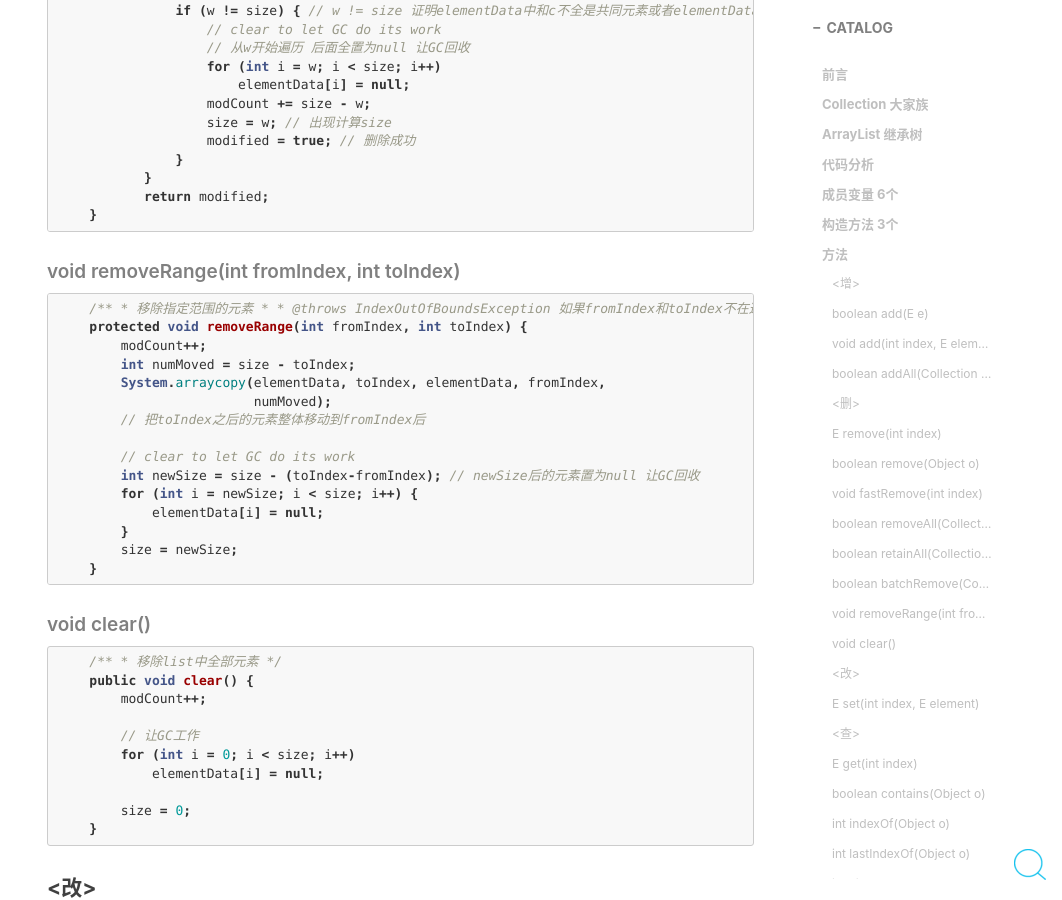
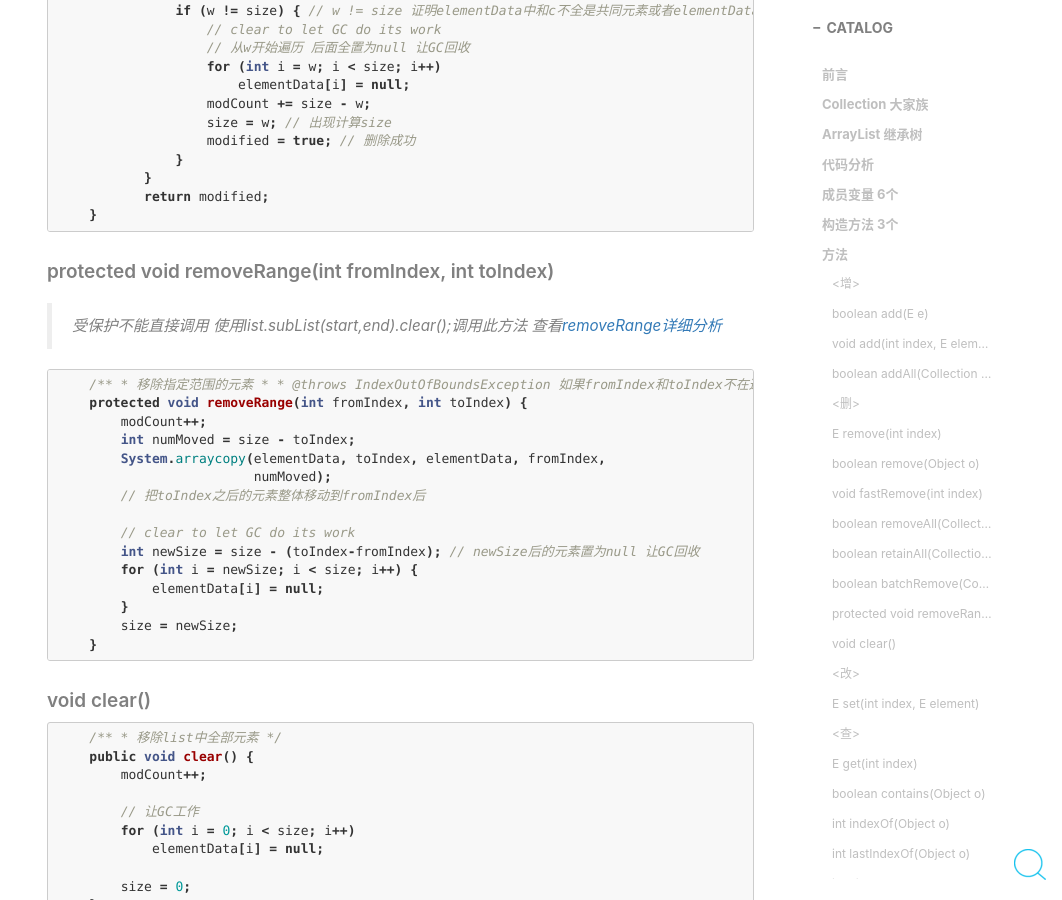
Before and after one commit to xubinux/xubinux.github.io, a Jekyll site: the page built from _posts/2017-03-09-ArrayList-Source-Code.markdown, in a window 1280 px wide and 900 px high, scrolled down 6388 px. Shown: the whole window, without its empty margins (218-1280 px from the left). Built offline with Jekyll 4.4.1, drawn with Linux system fonts in a browser that asks for light colours; nearby versions of some CDN libraries; comment, search, counter and statistics services are not loaded.

Commit message:
修改Bug

````diff
--- a/_posts/2017-03-09-ArrayList-Source-Code.markdown
+++ b/_posts/2017-03-09-ArrayList-Source-Code.markdown
@@ -337,7 +337,12 @@ tags:
     }
 ```
 
-##### void removeRange(int fromIndex, int toIndex)
+##### protected void removeRange(int fromIndex, int toIndex)
+
+> 受保护不能直接调用
+> 使用list.subList(start,end).clear();调用此方法
+> 查看[removeRange详细分析](http://www.cnblogs.com/hzmark/archive/2012/12/19/ArrayList_removeRange.html)
+
 ```java
     /**
      * 移除指定范围的元素
````
